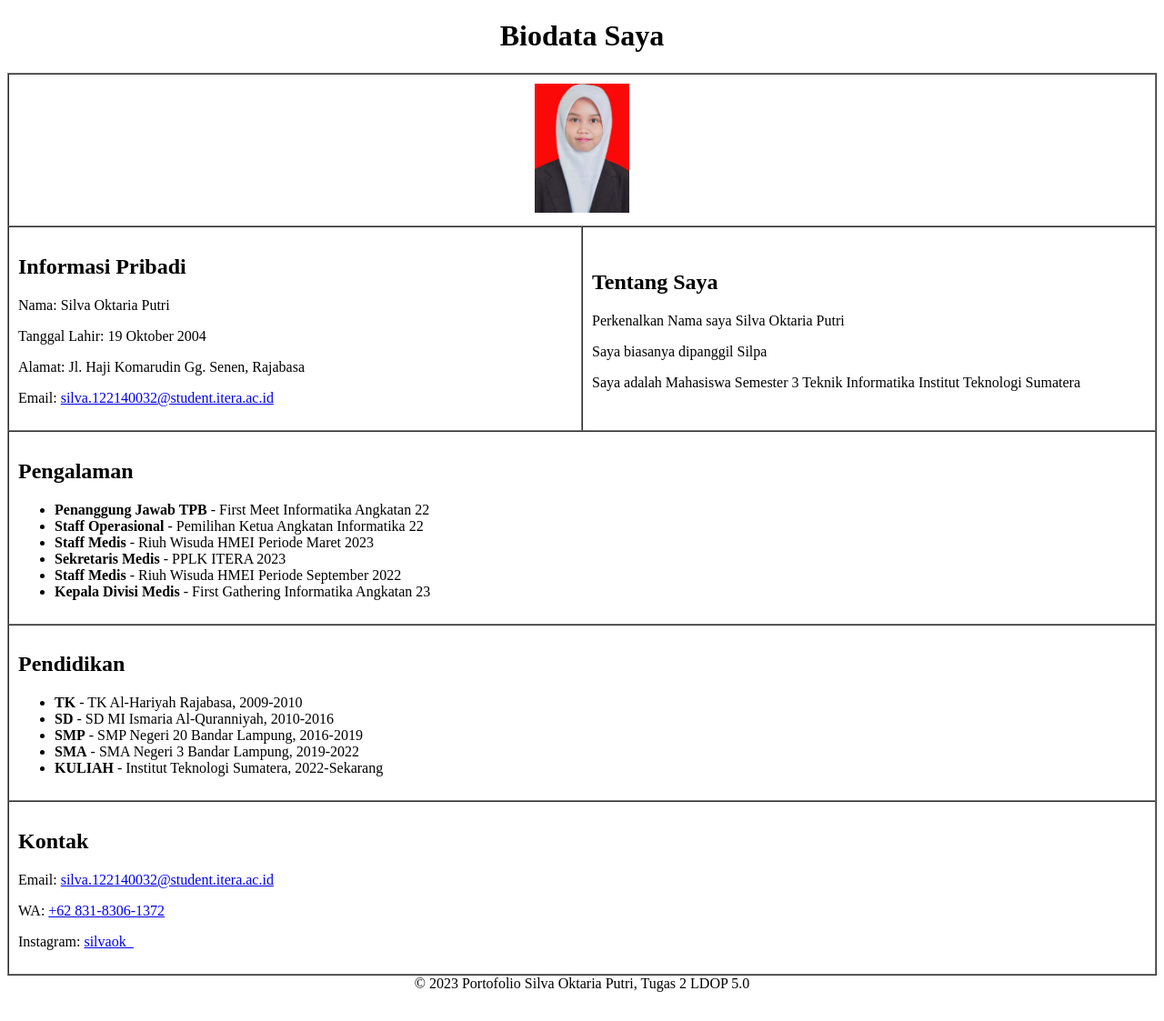
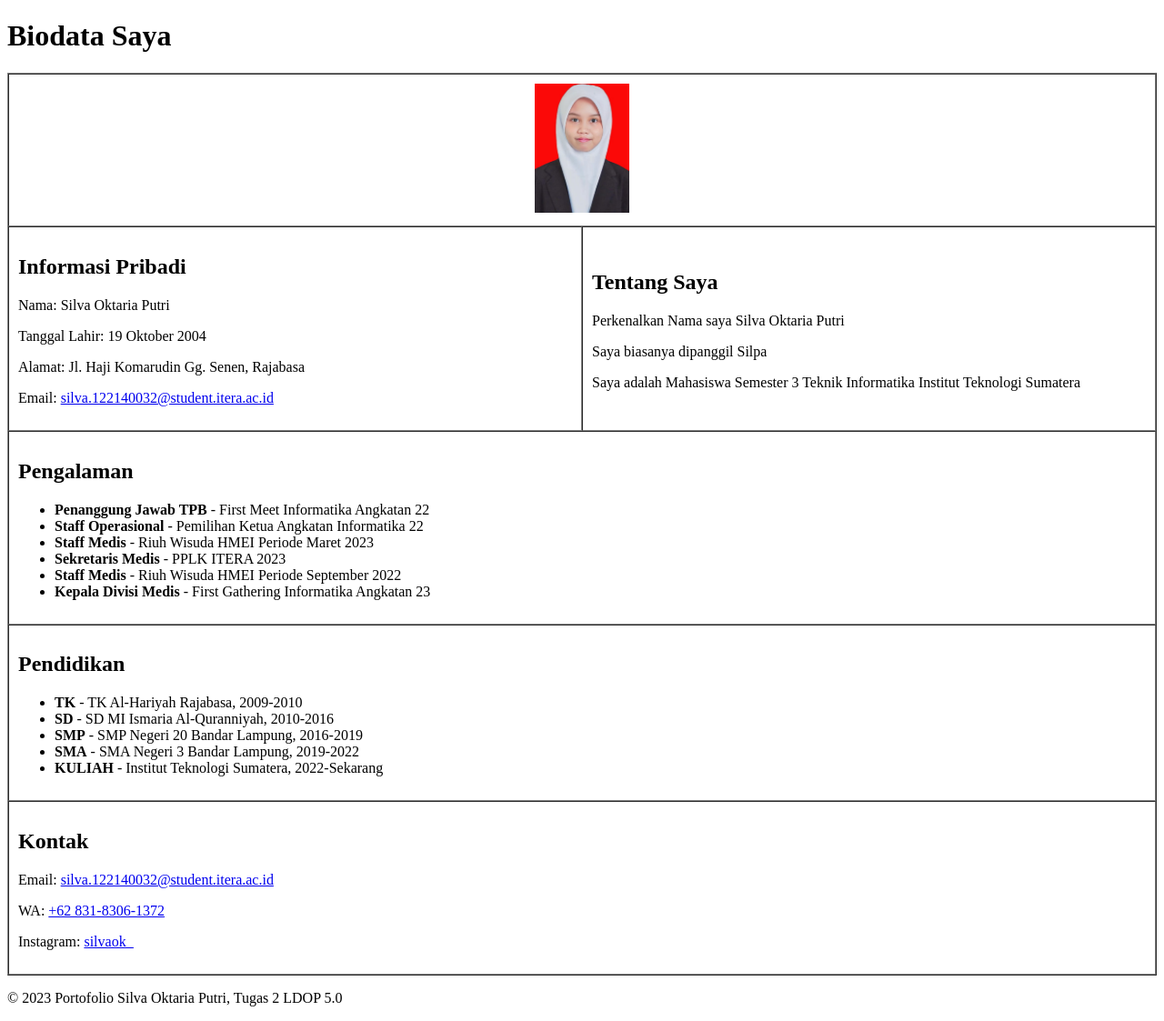
Before and after one commit to Silvok/cvsilva.github.io, a plain HTML site: page index.html in a window 1280 px wide. Shown: the whole page at 91% size. Before the commit the page ends 1099 px from the top, so only its background shows below. Drawn offline with Linux system fonts and the light colour scheme.

Commit message:
Update index.html

```diff
--- a/index.html
+++ b/index.html
@@ -4,13 +4,15 @@
     <meta charset="UTF-8">
     <meta name="viewport" content="width=device-width, initial-scale=1.0">
     <title>Biodata Saya</title>
+    <link rel="stylesheet" href="silva.css">
 </head>
 <body>
-    <h1><center>Biodata Saya</center></h1>
+    <header>
+        <h1>Biodata Saya</h1>
+    </header>
     <table border="1" cellspacing="0" cellpadding="10" width="100%">
         <tr>
             <td colspan="2" align="center">
-
                 <img src="cv.jpg" width="104px" height="142px" alt="Foto Profil">
             </td>
         </tr>
@@ -75,7 +77,7 @@
     </table>
 
     <footer>
-        <center>© 2023 Portofolio Silva Oktaria Putri, Tugas 2 LDOP 5.0</center>
+        <p>&copy; 2023 Portofolio Silva Oktaria Putri, Tugas 2 LDOP 5.0</p>
     </footer>
 </body>
 </html>
```
